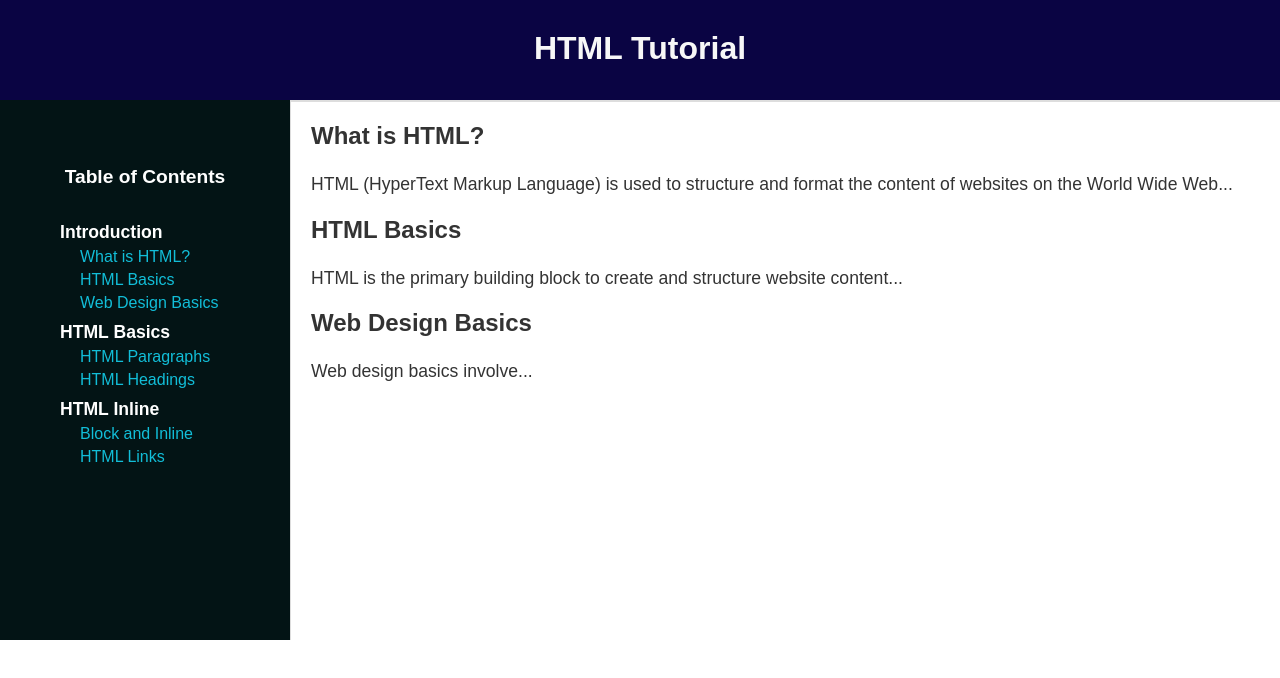
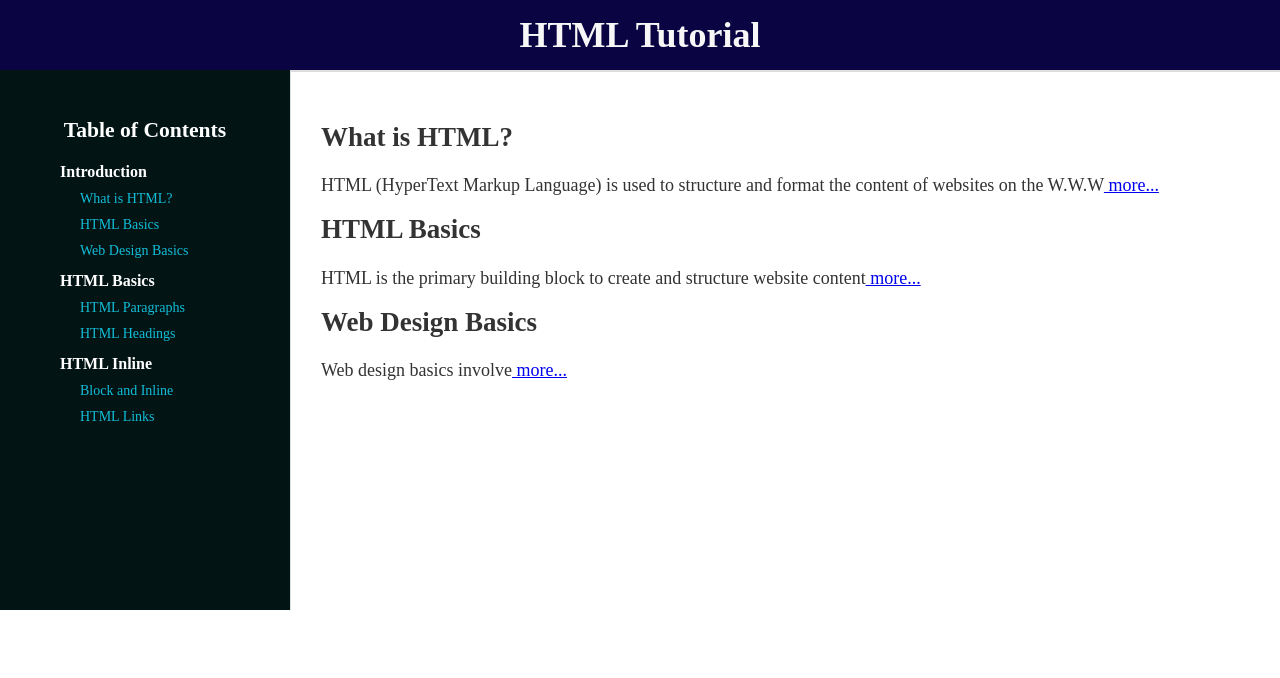
Before and after one commit to NadiaNoori/technical_documentation, a plain HTML site: page index.html in a window 1280 px wide. Drawn offline with Linux system fonts and the light colour scheme.

```diff
--- a/index.html
+++ b/index.html
@@ -14,7 +14,7 @@
         <nav class="sidebar">
             <h2>Table of Contents</h2>
             <ul>
-                <li><br>
+                <li>
                     <strong>Introduction</strong>
                     <ul>
                         <li><a href="#what-is-html">What is HTML?</a></li>
@@ -42,15 +42,15 @@
         <main class="content">
             <section id="what-is-html">
                 <h2>What is HTML?</h2>
-                <p>HTML (HyperText Markup Language) is used to structure and format the content of websites on the World Wide Web...</p>
+                <p>HTML (HyperText Markup Language) is used to structure and format the content of websites on the W.W.W<a href="about.html"> more...</a></p>
             </section>
             <section id="html-basics">
                 <h2>HTML Basics</h2>
-                <p>HTML is the primary building block to create and structure website content...</p>
+                <p>HTML is the primary building block to create and structure website content<a href="about.html"> more...</a></p>
             </section>
             <section id="web-design-basics">
                 <h2>Web Design Basics</h2>
-                <p>Web design basics involve...</p>
+                <p>Web design basics involve<a href="about.html"> more...</a></p>
             </section>
             <!-- Additional sections go here -->
         </main>
--- a/style.css
+++ b/style.css
@@ -1,9 +1,10 @@
 /* General Styles */
 body {
-    font-family: Arial, sans-serif;
+    font-family: 'Times New Roman', Times, serif, sans-serif;
     margin: 0;
     padding: 0;
     color: #333;
+    font-size: 18px;
 }
 
 header {
@@ -12,13 +13,14 @@
     text-align: center;
     border-bottom: 2px solid #ddd;
     color: #f7f7f7;
-    height: 60px;
-    padding-top: 30px;
+    height: 40px;
+    padding-top: 20px;
 }
 
 h1 {
     margin: 0;
     font-size: 2em;
+    margin-top: -6px;
 }
 
 /* Container */
@@ -41,7 +43,7 @@
     margin-bottom: 10px;
     color: white;
     text-align: center;
-    padding-top: 30px;
+    padding-top: 10px;
 }
 
 .sidebar ul {
@@ -54,7 +56,7 @@
 }
 
 .sidebar ul li strong {
-    font-size: 1.1em;
+    font-size: 16px;
     color: white;
     margin-left: 40px;
 }
@@ -71,7 +73,7 @@
 .sidebar ul li a {
     text-decoration: none;
     color: #12bed8;
-    font-size: 1em;
+    font-size: 14px;
     margin-left: 45px;
 }
 
@@ -81,9 +83,9 @@
 
 /* Content Area */
 .content {
-    flex-grow: 1;
-    padding: 20px;
+    padding: 30px;
     background-color: #fff;
+    padding-top: 50px;
 }
 
 .content h2 {
@@ -92,10 +94,6 @@
     margin-top: 0;
 }
 
-.content p {
-    font-size: 1.1em;
-    line-height: 1.6em;
-}
 
 /* Responsive Styles */
 @media (max-width: 768px) {
```
